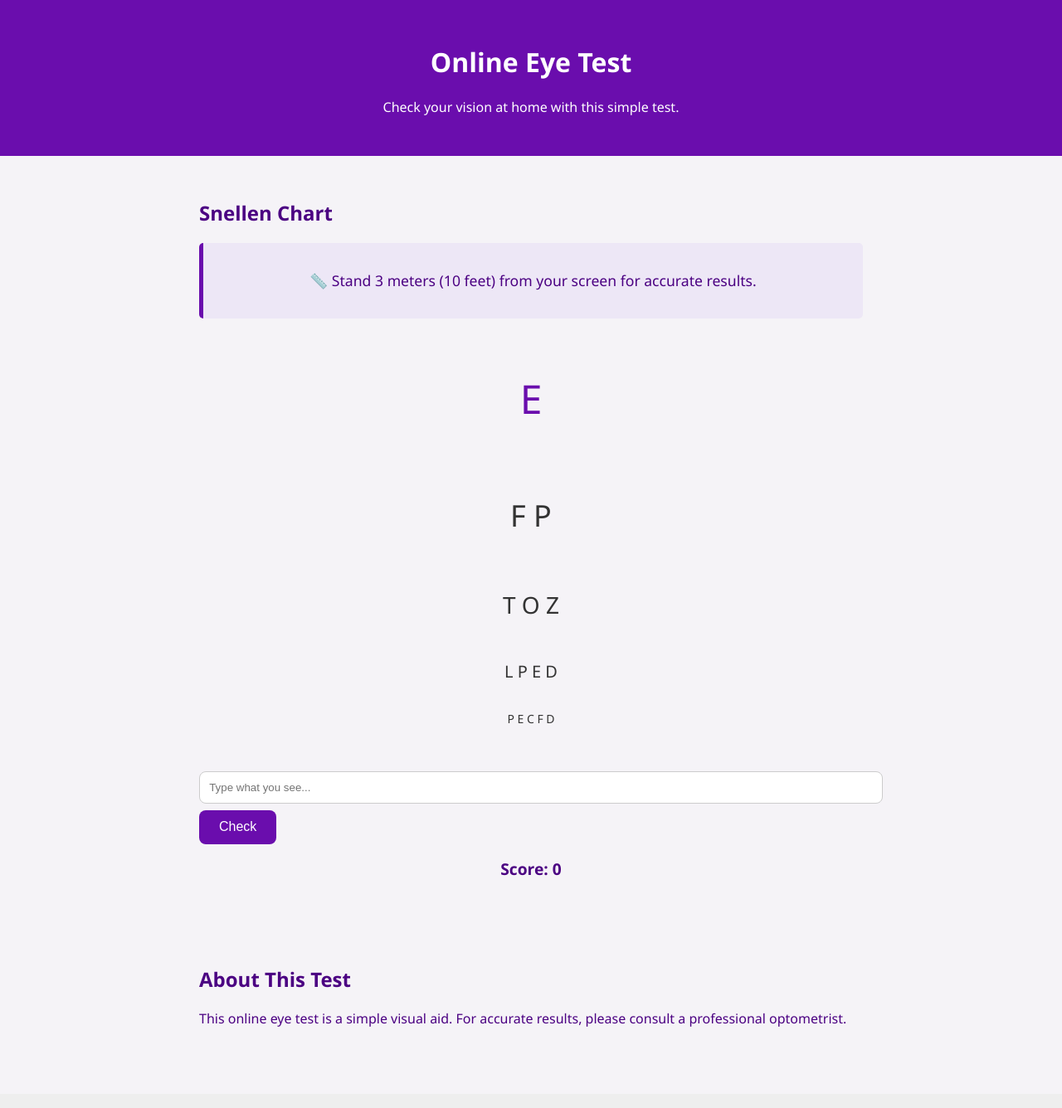
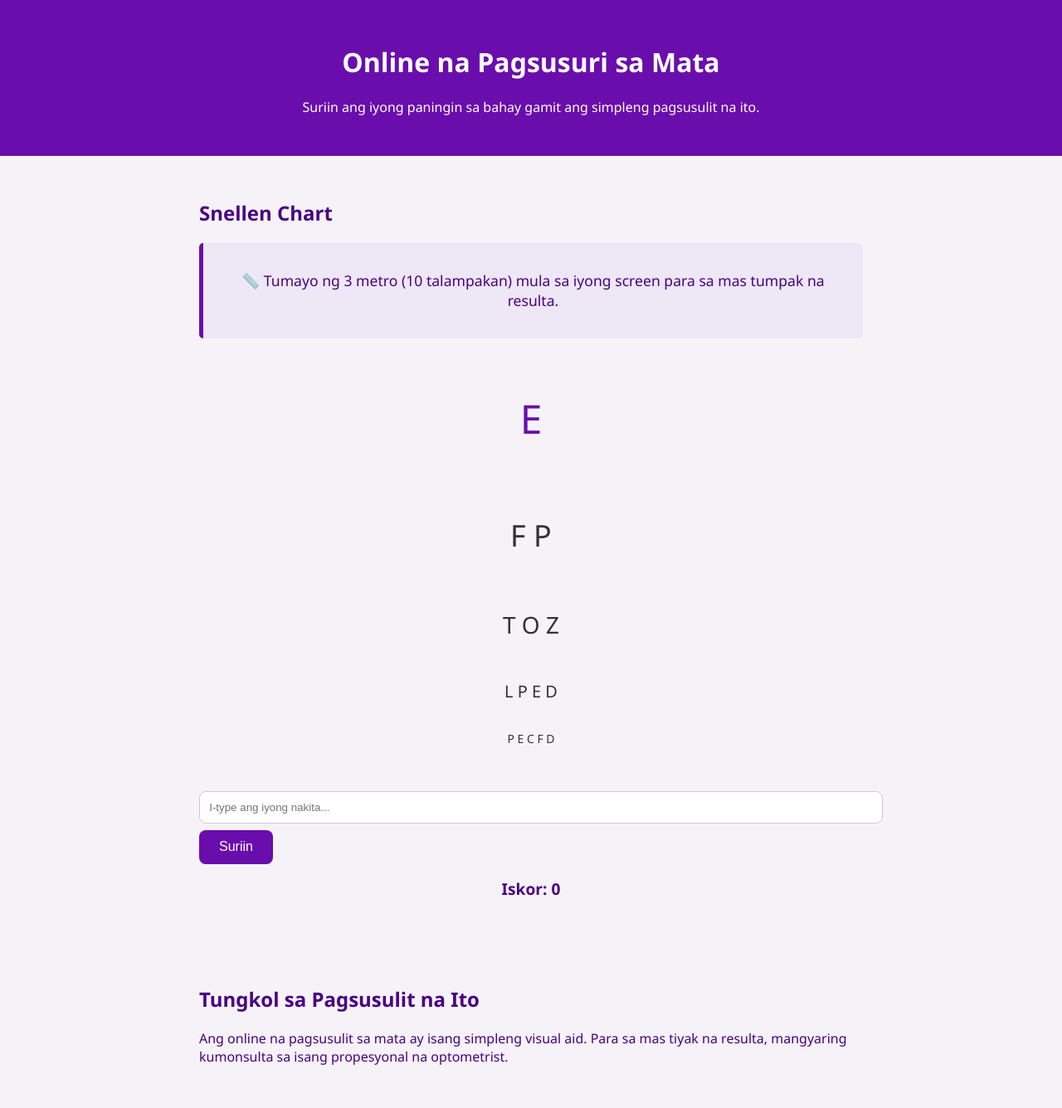
Before and after one commit to raisinakari/Aguirre-EyesTest, a plain HTML site: page index.html in a window 1280 px wide. Shown: the top 1336 px of the page at 83% size. Drawn offline with Linux system fonts and the light colour scheme.

Commit message:
Update index.html

```diff
--- a/index.html
+++ b/index.html
@@ -1,22 +1,22 @@
 <!DOCTYPE html>
-<html lang="en">
+<html lang="tl">
 <head>
   <meta charset="UTF-8" />
   <meta name="viewport" content="width=device-width, initial-scale=1.0"/>
-  <title>Online Eye Test</title>
+  <title>Online na Pagsusuri sa Mata</title>
   <link rel="stylesheet" href="style.css" />
 </head>
 <body>
   <header>
-    <h1>Online Eye Test</h1>
-    <p>Check your vision at home with this simple test.</p>
+    <h1>Online na Pagsusuri sa Mata</h1>
+    <p>Suriin ang iyong paningin sa bahay gamit ang simpleng pagsusulit na ito.</p>
   </header>
 
   <section id="eye-test">
   <h2>Snellen Chart</h2>
 
   <div class="distance-guide">
-    <p>📏 Stand 3 meters (10 feet) from your screen for accurate results.</p>
+    <p>📏 Tumayo ng 3 metro (10 talampakan) mula sa iyong screen para sa mas tumpak na resulta.</p>
   </div>
 
   <div class="chart">
@@ -27,18 +27,16 @@
     <p class="line" data-answer="P E C F D">P E C F D</p>
   </div>
 
-  <input type="text" id="userInput" placeholder="Type what you see..." />
-  <button onclick="checkAnswer()">Check</button>
+  <input type="text" id="userInput" placeholder="I-type ang iyong nakita..." />
+  <button onclick="checkAnswer()">Suriin</button>
   <p id="result"></p>
-  <p id="score">Score: 0</p>
+  <p id="score">Iskor: 0</p>
 </section>
 
   <section id="about">
-    <h2>About This Test</h2>
-    <p>This online eye test is a simple visual aid. For accurate results, please consult a professional optometrist.</p>
+    <h2>Tungkol sa Pagsusulit na Ito</h2>
+    <p>Ang online na pagsusulit sa mata ay isang simpleng visual aid. Para sa mas tiyak na resulta, mangyaring kumonsulta sa isang propesyonal na optometrist.</p>
   </section>
-
-
 
   <footer>
     <p>&copy; Aguirre, Chris Raizen C.</p>
```
